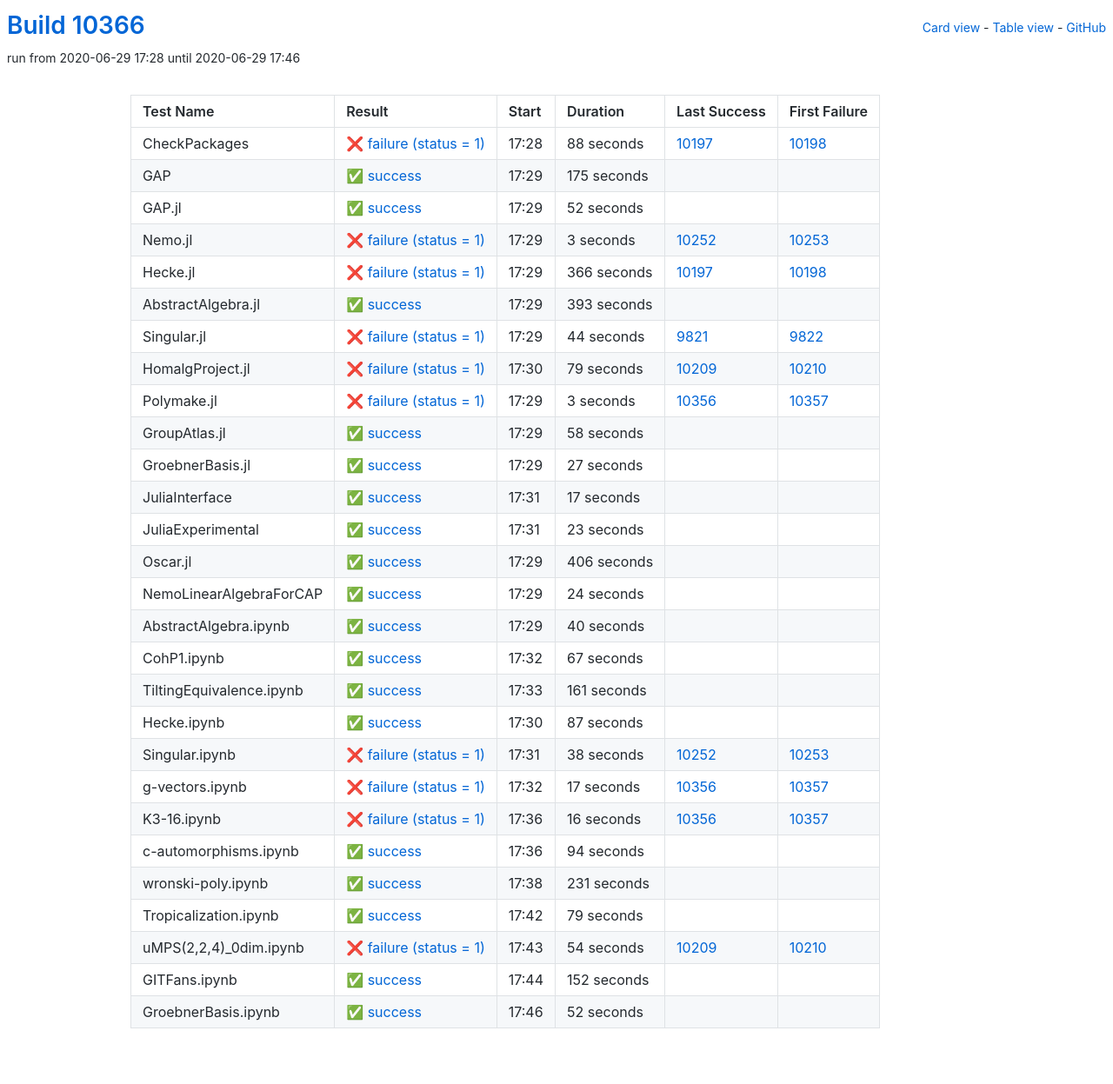
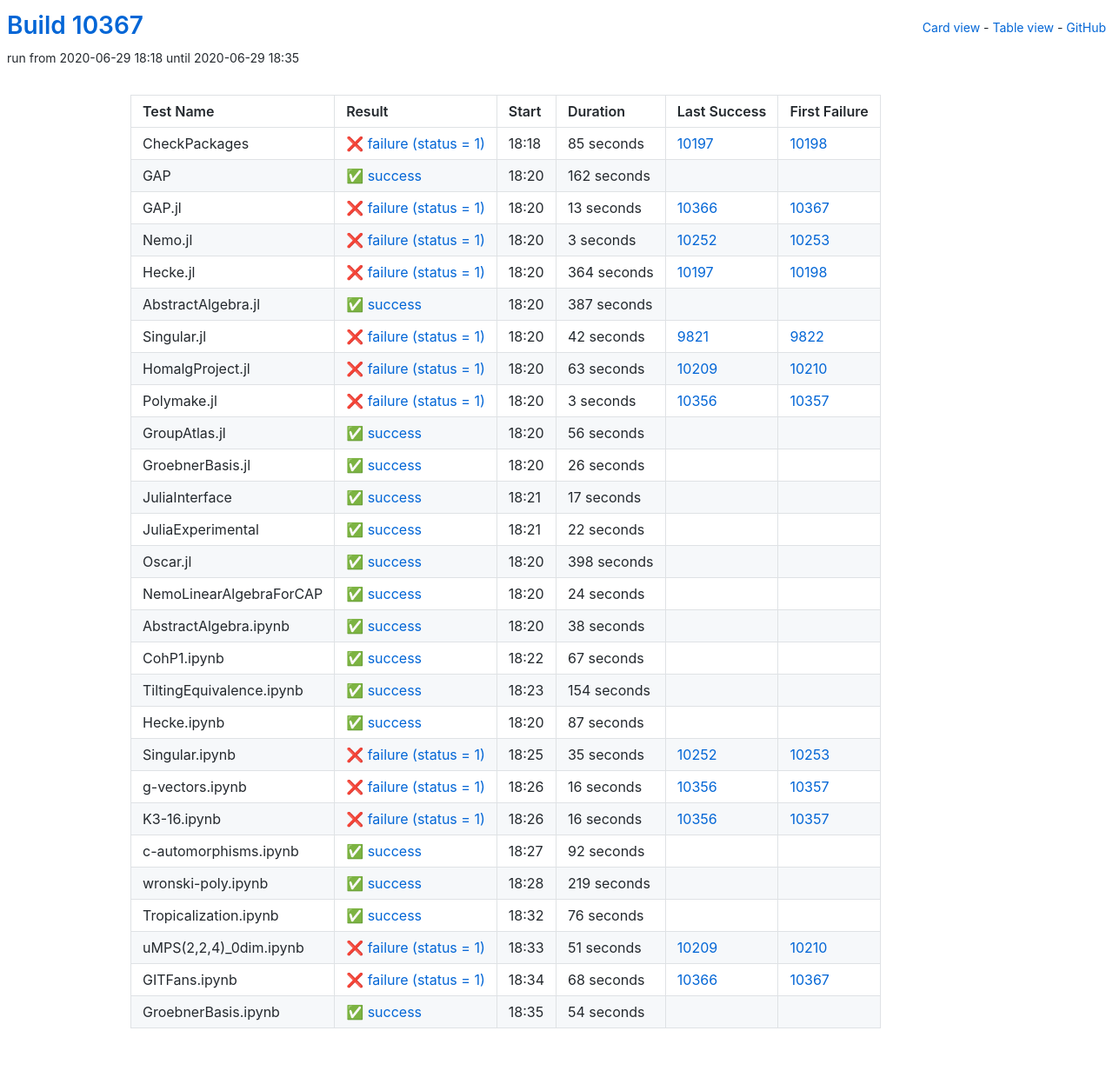
Before and after one commit to oscar-system/oscar-ci-status, a Jekyll site: the page built from table.html, in a window 1280 px wide. Shown: the whole page at 87% size. Built offline with Jekyll 4.4.1, drawn with Linux system fonts in a browser that asks for light colours.

Commit message:
Build #10367

```diff
--- a/_data/ci.yml
+++ b/_data/ci.yml
@@ -1,6 +1,6 @@
 ---
-build: 10366
-build_url: https://oscarci.mathematik.uni-kl.de/job/oscar/10366/
+build: 10367
+build_url: https://oscarci.mathematik.uni-kl.de/job/oscar/10367/
 job: oscar
 organization: oscar-system
 repo: oscar-ci-status
@@ -8,44 +8,44 @@
 tests:
 - name: CheckPackages
   id: checkpackages
-  log: https://oscarci.mathematik.uni-kl.de/job/oscar/10366/artifact/logs/build-10366/CheckPackages.log
-  start: 2020-06-29 17:28
+  log: https://oscarci.mathematik.uni-kl.de/job/oscar/10367/artifact/logs/build-10367/CheckPackages.log
+  start: 2020-06-29 18:18
   success: false
   exitcode: 1
   status: failure
-  duration: 88
+  duration: 85
   last_success: 10197
   last_success_url: https://oscarci.mathematik.uni-kl.de/job/oscar/10197/
   first_failure: 10198
   first_failure_url: https://oscarci.mathematik.uni-kl.de/job/oscar/10198/
 - name: GAP
   id: gap
-  log: https://oscarci.mathematik.uni-kl.de/job/oscar/10366/artifact/logs/build-10366/GAP.log
-  start: 2020-06-29 17:29
+  log: https://oscarci.mathematik.uni-kl.de/job/oscar/10367/artifact/logs/build-10367/GAP.log
+  start: 2020-06-29 18:20
   success: true
   exitcode: 0
   status: success
-  duration: 175
+  duration: 162
   last_success: false
   last_success_url:
   first_failure: false
   first_failure_url:
 - name: GAP.jl
   id: gap-jl
-  log: https://oscarci.mathematik.uni-kl.de/job/oscar/10366/artifact/logs/build-10366/GAP.jl.log
-  start: 2020-06-29 17:29
-  success: true
-  exitcode: 0
-  status: success
-  duration: 52
-  last_success: false
-  last_success_url:
-  first_failure: false
-  first_failure_url:
+  log: https://oscarci.mathematik.uni-kl.de/job/oscar/10367/artifact/logs/build-10367/GAP.jl.log
+  start: 2020-06-29 18:20
+  success: false
+  exitcode: 1
+  status: failure
+  duration: 13
+  last_success: 10366
+  last_success_url: https://oscarci.mathematik.uni-kl.de/job/oscar/10366/
+  first_failure: 10367
+  first_failure_url: https://oscarci.mathematik.uni-kl.de/job/oscar/10367/
 - name: Nemo.jl
   id: nemo-jl
-  log: https://oscarci.mathematik.uni-kl.de/job/oscar/10366/artifact/logs/build-10366/Nemo.jl.log
-  start: 2020-06-29 17:29
+  log: https://oscarci.mathematik.uni-kl.de/job/oscar/10367/artifact/logs/build-10367/Nemo.jl.log
+  start: 2020-06-29 18:20
   success: false
   exitcode: 1
   status: failure
@@ -56,56 +56,56 @@
   first_failure_url: https://oscarci.mathematik.uni-kl.de/job/oscar/10253/
 - name: Hecke.jl
   id: hecke-jl
-  log: https://oscarci.mathematik.uni-kl.de/job/oscar/10366/artifact/logs/build-10366/Hecke.jl.log
-  start: 2020-06-29 17:29
+  log: https://oscarci.mathematik.uni-kl.de/job/oscar/10367/artifact/logs/build-10367/Hecke.jl.log
+  start: 2020-06-29 18:20
   success: false
   exitcode: 1
   status: failure
-  duration: 366
+  duration: 364
   last_success: 10197
   last_success_url: https://oscarci.mathematik.uni-kl.de/job/oscar/10197/
   first_failure: 10198
   first_failure_url: https://oscarci.mathematik.uni-kl.de/job/oscar/10198/
 - name: AbstractAlgebra.jl
   id: abstractalgebra-jl
-  log: https://oscarci.mathematik.uni-kl.de/job/oscar/10366/artifact/logs/build-10366/AbstractAlgebra.jl.log
-  start: 2020-06-29 17:29
+  log: https://oscarci.mathematik.uni-kl.de/job/oscar/10367/artifact/logs/build-10367/AbstractAlgebra.jl.log
+  start: 2020-06-29 18:20
   success: true
   exitcode: 0
   status: success
-  duration: 393
+  duration: 387
   last_success: false
   last_success_url:
   first_failure: false
   first_failure_url:
 - name: Singular.jl
   id: singular-jl
-  log: https://oscarci.mathematik.uni-kl.de/job/oscar/10366/artifact/logs/build-10366/Singular.jl.log
-  start: 2020-06-29 17:29
+  log: https://oscarci.mathematik.uni-kl.de/job/oscar/10367/artifact/logs/build-10367/Singular.jl.log
+  start: 2020-06-29 18:20
   success: false
   exitcode: 1
   status: failure
-  duration: 44
+  duration: 42
   last_success: 9821
   last_success_url: https://oscarci.mathematik.uni-kl.de/job/oscar/9821/
   first_failure: 9822
   first_failure_url: https://oscarci.mathematik.uni-kl.de/job/oscar/9822/
 - name: HomalgProject.jl
   id: homalgproject-jl
-  log: https://oscarci.mathematik.uni-kl.de/job/oscar/10366/artifact/logs/build-10366/HomalgProject.jl.log
-  start: 2020-06-29 17:30
+  log: https://oscarci.mathematik.uni-kl.de/job/oscar/10367/artifact/logs/build-10367/HomalgProject.jl.log
+  start: 2020-06-29 18:20
   success: false
   exitcode: 1
   status: failure
-  duration: 79
+  duration: 63
   last_success: 10209
   last_success_url: https://oscarci.mathematik.uni-kl.de/job/oscar/10209/
   first_failure: 10210
   first_failure_url: https://oscarci.mathematik.uni-kl.de/job/oscar/10210/
 - name: Polymake.jl
   id: polymake-jl
-  log: https://oscarci.mathematik.uni-kl.de/job/oscar/10366/artifact/logs/build-10366/Polymake.jl.log
-  start: 2020-06-29 17:29
+  log: https://oscarci.mathematik.uni-kl.de/job/oscar/10367/artifact/logs/build-10367/Polymake.jl.log
+  start: 2020-06-29 18:20
   success: false
   exitcode: 1
   status: failure
@@ -116,32 +116,32 @@
   first_failure_url: https://oscarci.mathematik.uni-kl.de/job/oscar/10357/
 - name: GroupAtlas.jl
   id: groupatlas-jl
-  log: https://oscarci.mathematik.uni-kl.de/job/oscar/10366/artifact/logs/build-10366/GroupAtlas.jl.log
-  start: 2020-06-29 17:29
+  log: https://oscarci.mathematik.uni-kl.de/job/oscar/10367/artifact/logs/build-10367/GroupAtlas.jl.log
+  start: 2020-06-29 18:20
   success: true
   exitcode: 0
   status: success
-  duration: 58
+  duration: 56
   last_success: false
   last_success_url:
   first_failure: false
   first_failure_url:
 - name: GroebnerBasis.jl
   id: groebnerbasis-jl
-  log: https://oscarci.mathematik.uni-kl.de/job/oscar/10366/artifact/logs/build-10366/GroebnerBasis.jl.log
-  start: 2020-06-29 17:29
+  log: https://oscarci.mathematik.uni-kl.de/job/oscar/10367/artifact/logs/build-10367/GroebnerBasis.jl.log
+  start: 2020-06-29 18:20
   success: true
   exitcode: 0
   status: success
-  duration: 27
+  duration: 26
   last_success: false
   last_success_url:
   first_failure: false
   first_failure_url:
 - name: JuliaInterface
   id: juliainterface
-  log: https://oscarci.mathematik.uni-kl.de/job/oscar/10366/artifact/logs/build-10366/JuliaInterface.log
-  start: 2020-06-29 17:31
+  log: https://oscarci.mathematik.uni-kl.de/job/oscar/10367/artifact/logs/build-10367/JuliaInterface.log
+  start: 2020-06-29 18:21
   success: true
   exitcode: 0
   status: success
@@ -152,32 +152,32 @@
   first_failure_url:
 - name: JuliaExperimental
   id: juliaexperimental
-  log: https://oscarci.mathematik.uni-kl.de/job/oscar/10366/artifact/logs/build-10366/JuliaExperimental.log
-  start: 2020-06-29 17:31
+  log: https://oscarci.mathematik.uni-kl.de/job/oscar/10367/artifact/logs/build-10367/JuliaExperimental.log
+  start: 2020-06-29 18:21
   success: true
   exitcode: 0
   status: success
-  duration: 23
+  duration: 22
   last_success: false
   last_success_url:
   first_failure: false
   first_failure_url:
 - name: Oscar.jl
   id: oscar-jl
-  log: https://oscarci.mathematik.uni-kl.de/job/oscar/10366/artifact/logs/build-10366/Oscar.jl.log
-  start: 2020-06-29 17:29
+  log: https://oscarci.mathematik.uni-kl.de/job/oscar/10367/artifact/logs/build-10367/Oscar.jl.log
+  start: 2020-06-29 18:20
   success: true
   exitcode: 0
   status: success
-  duration: 406
+  duration: 398
   last_success: false
   last_success_url:
   first_failure: false
   first_failure_url:
 - name: NemoLinearAlgebraForCAP
   id: nemolinearalgebraforcap
-  log: https://oscarci.mathematik.uni-kl.de/job/oscar/10366/artifact/logs/build-10366/NemoLinearAlgebraForCAP.log
-  start: 2020-06-29 17:29
+  log: https://oscarci.mathematik.uni-kl.de/job/oscar/10367/artifact/logs/build-10367/NemoLinearAlgebraForCAP.log
+  start: 2020-06-29 18:20
   success: true
   exitcode: 0
   status: success
@@ -188,20 +188,20 @@
   first_failure_url:
 - name: AbstractAlgebra.ipynb
   id: abstractalgebra-ipynb
-  log: https://oscarci.mathematik.uni-kl.de/job/oscar/10366/artifact/logs/build-10366/AbstractAlgebra.ipynb.log
-  start: 2020-06-29 17:29
+  log: https://oscarci.mathematik.uni-kl.de/job/oscar/10367/artifact/logs/build-10367/AbstractAlgebra.ipynb.log
+  start: 2020-06-29 18:20
   success: true
   exitcode: 0
   status: success
-  duration: 40
+  duration: 38
   last_success: false
   last_success_url:
   first_failure: false
   first_failure_url:
 - name: CohP1.ipynb
   id: cohp1-ipynb
-  log: https://oscarci.mathematik.uni-kl.de/job/oscar/10366/artifact/logs/build-10366/CohP1.ipynb.log
-  start: 2020-06-29 17:32
+  log: https://oscarci.mathematik.uni-kl.de/job/oscar/10367/artifact/logs/build-10367/CohP1.ipynb.log
+  start: 2020-06-29 18:22
   success: true
   exitcode: 0
   status: success
@@ -212,20 +212,20 @@
   first_failure_url:
 - name: TiltingEquivalence.ipynb
   id: tiltingequivalence-ipynb
-  log: https://oscarci.mathematik.uni-kl.de/job/oscar/10366/artifact/logs/build-10366/TiltingEquivalence.ipynb.log
-  start: 2020-06-29 17:33
+  log: https://oscarci.mathematik.uni-kl.de/job/oscar/10367/artifact/logs/build-10367/TiltingEquivalence.ipynb.log
+  start: 2020-06-29 18:23
   success: true
   exitcode: 0
   status: success
-  duration: 161
+  duration: 154
   last_success: false
   last_success_url:
   first_failure: false
   first_failure_url:
 - name: Hecke.ipynb
   id: hecke-ipynb
-  log: https://oscarci.mathematik.uni-kl.de/job/oscar/10366/artifact/logs/build-10366/Hecke.ipynb.log
-  start: 2020-06-29 17:30
+  log: https://oscarci.mathematik.uni-kl.de/job/oscar/10367/artifact/logs/build-10367/Hecke.ipynb.log
+  start: 2020-06-29 18:20
   success: true
   exitcode: 0
   status: success
@@ -236,32 +236,32 @@
   first_failure_url:
 - name: Singular.ipynb
   id: singular-ipynb
-  log: https://oscarci.mathematik.uni-kl.de/job/oscar/10366/artifact/logs/build-10366/Singular.ipynb.log
-  start: 2020-06-29 17:31
+  log: https://oscarci.mathematik.uni-kl.de/job/oscar/10367/artifact/logs/build-10367/Singular.ipynb.log
+  start: 2020-06-29 18:25
   success: false
   exitcode: 1
   status: failure
-  duration: 38
+  duration: 35
   last_success: 10252
   last_success_url: https://oscarci.mathematik.uni-kl.de/job/oscar/10252/
   first_failure: 10253
   first_failure_url: https://oscarci.mathematik.uni-kl.de/job/oscar/10253/
 - name: g-vectors.ipynb
   id: g-vectors-ipynb
-  log: https://oscarci.mathematik.uni-kl.de/job/oscar/10366/artifact/logs/build-10366/g-vectors.ipynb.log
-  start: 2020-06-29 17:32
+  log: https://oscarci.mathematik.uni-kl.de/job/oscar/10367/artifact/logs/build-10367/g-vectors.ipynb.log
+  start: 2020-06-29 18:26
   success: false
   exitcode: 1
   status: failure
-  duration: 17
+  duration: 16
   last_success: 10356
   last_success_url: https://oscarci.mathematik.uni-kl.de/job/oscar/10356/
   first_failure: 10357
   first_failure_url: https://oscarci.mathematik.uni-kl.de/job/oscar/10357/
 - name: K3-16.ipynb
   id: k3-16-ipynb
-  log: https://oscarci.mathematik.uni-kl.de/job/oscar/10366/artifact/logs/build-10366/K3-16.ipynb.log
-  start: 2020-06-29 17:36
+  log: https://oscarci.mathematik.uni-kl.de/job/oscar/10367/artifact/logs/build-10367/K3-16.ipynb.log
+  start: 2020-06-29 18:26
   success: false
   exitcode: 1
   status: failure
@@ -272,73 +272,73 @@
   first_failure_url: https://oscarci.mathematik.uni-kl.de/job/oscar/10357/
 - name: c-automorphisms.ipynb
   id: c-automorphisms-ipynb
-  log: https://oscarci.mathematik.uni-kl.de/job/oscar/10366/artifact/logs/build-10366/c-automorphisms.ipynb.log
-  start: 2020-06-29 17:36
+  log: https://oscarci.mathematik.uni-kl.de/job/oscar/10367/artifact/logs/build-10367/c-automorphisms.ipynb.log
+  start: 2020-06-29 18:27
   success: true
   exitcode: 0
   status: success
-  duration: 94
+  duration: 92
   last_success: false
   last_success_url:
   first_failure: false
   first_failure_url:
 - name: wronski-poly.ipynb
   id: wronski-poly-ipynb
-  log: https://oscarci.mathematik.uni-kl.de/job/oscar/10366/artifact/logs/build-10366/wronski-poly.ipynb.log
-  start: 2020-06-29 17:38
+  log: https://oscarci.mathematik.uni-kl.de/job/oscar/10367/artifact/logs/build-10367/wronski-poly.ipynb.log
+  start: 2020-06-29 18:28
   success: true
   exitcode: 0
   status: success
-  duration: 231
+  duration: 219
   last_success: false
   last_success_url:
   first_failure: false
   first_failure_url:
 - name: Tropicalization.ipynb
   id: tropicalization-ipynb
-  log: https://oscarci.mathematik.uni-kl.de/job/oscar/10366/artifact/logs/build-10366/Tropicalization.ipynb.log
-  start: 2020-06-29 17:42
+  log: https://oscarci.mathematik.uni-kl.de/job/oscar/10367/artifact/logs/build-10367/Tropicalization.ipynb.log
+  start: 2020-06-29 18:32
   success: true
   exitcode: 0
   status: success
-  duration: 79
+  duration: 76
   last_success: false
   last_success_url:
   first_failure: false
   first_failure_url:
 - name: uMPS(2,2,4)_0dim.ipynb
   id: umps-2-2-4-0dim-ipynb
-  log: https://oscarci.mathematik.uni-kl.de/job/oscar/10366/artifact/logs/build-10366/uMPS-2-2-4-_0dim.ipynb.log
-  start: 2020-06-29 17:43
+  log: https://oscarci.mathematik.uni-kl.de/job/oscar/10367/artifact/logs/build-10367/uMPS-2-2-4-_0dim.ipynb.log
+  start: 2020-06-29 18:33
   success: false
   exitcode: 1
   status: failure
-  duration: 54
+  duration: 51
   last_success: 10209
   last_success_url: https://oscarci.mathematik.uni-kl.de/job/oscar/10209/
   first_failure: 10210
   first_failure_url: https://oscarci.mathematik.uni-kl.de/job/oscar/10210/
 - name: GITFans.ipynb
   id: gitfans-ipynb
-  log: https://oscarci.mathematik.uni-kl.de/job/oscar/10366/artifact/logs/build-10366/GITFans.ipynb.log
-  start: 2020-06-29 17:44
+  log: https://oscarci.mathematik.uni-kl.de/job/oscar/10367/artifact/logs/build-10367/GITFans.ipynb.log
+  start: 2020-06-29 18:34
+  success: false
+  exitcode: 1
+  status: failure
+  duration: 68
+  last_success: 10366
+  last_success_url: https://oscarci.mathematik.uni-kl.de/job/oscar/10366/
+  first_failure: 10367
+  first_failure_url: https://oscarci.mathematik.uni-kl.de/job/oscar/10367/
+- name: GroebnerBasis.ipynb
+  id: groebnerbasis-ipynb
+  log: https://oscarci.mathematik.uni-kl.de/job/oscar/10367/artifact/logs/build-10367/GroebnerBasis.ipynb.log
+  start: 2020-06-29 18:35
   success: true
   exitcode: 0
   status: success
-  duration: 152
+  duration: 54
   last_success: false
   last_success_url:
   first_failure: false
   first_failure_url:
-- name: GroebnerBasis.ipynb
-  id: groebnerbasis-ipynb
-  log: https://oscarci.mathematik.uni-kl.de/job/oscar/10366/artifact/logs/build-10366/GroebnerBasis.ipynb.log
-  start: 2020-06-29 17:46
-  success: true
-  exitcode: 0
-  status: success
-  duration: 52
-  last_success: false
-  last_success_url:
-  first_failure: false
-  first_failure_url:
```
Also changed, not shown: README.md.
